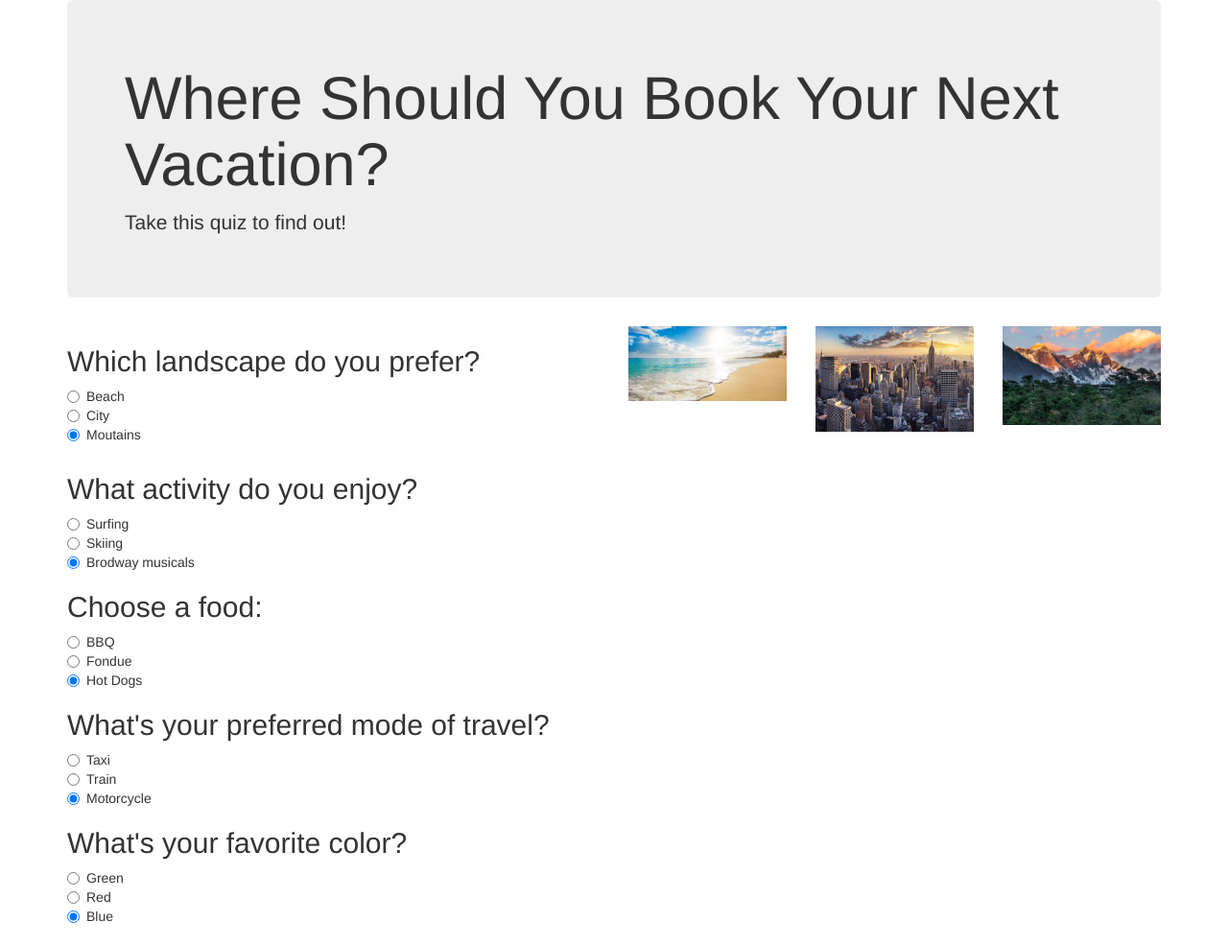
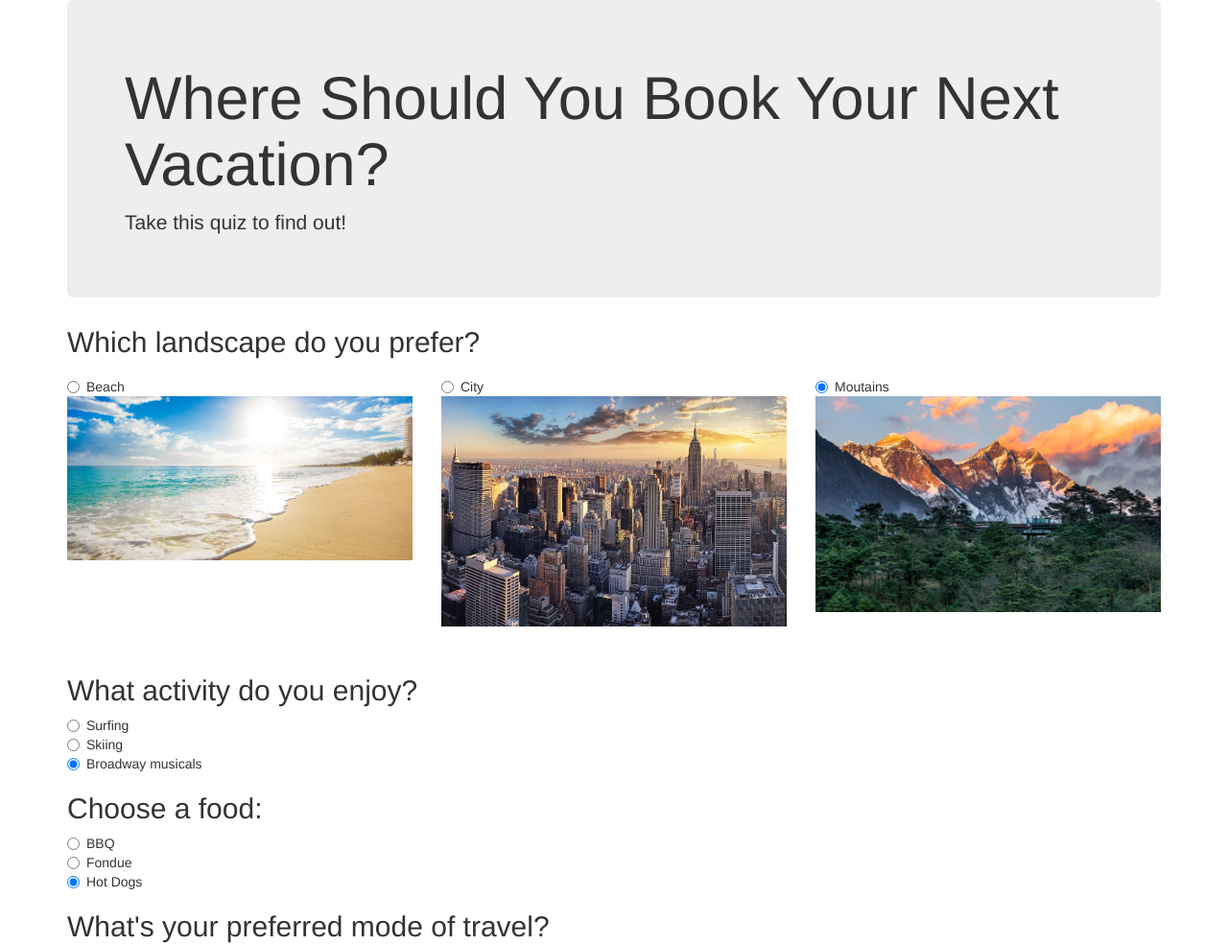
Before and after one commit to sfujiki92/vacation-quiz, a plain HTML site: page index.html in a window 1280 px wide. Shown: the top 985 px of the page at 96% size. Drawn offline with Linux system fonts and the light colour scheme.

Commit message:
Edited layout and configured image sizes

```diff
--- a/css/styles.css
+++ b/css/styles.css
@@ -1,4 +1,5 @@
-img {
+.img-responsive {
   width: 100%;
-  height: 100%;
+  height: auto;
+  display: block;
 }
--- a/index.html
+++ b/index.html
@@ -14,32 +14,36 @@
         <p>Take this quiz to find out!</p>
       </div>
       <form>
+          <h2>Which landscape do you prefer?</h2>
           <div class="row">
-        <div class="col-md-6">
-          <h2>Which landscape do you prefer?</h2>
+            <div class="col-md-4">
             <div class="radio">
               <label>
                 <input type="radio" name="landscape" value="beach" checked>
                 Beach
-            </label><br>
+              </label>
+              <img class="img-responsive" src="img/beach.jpg" alt="picture of a beach">
+              <br>
+            </div>
+            </div>
+            <div class="col-md-4">
+            <div class="radio">
               <label>
                 <input type="radio" name="landscape" value="city" checked>
                 City
-            </label><br>
+              </label>
+              <img class="img-responsive" src="img/city.jpg" alt="picture of a city">
+              <br>
+            </div>
+            </div>
+            <div class="col-md-4">
+            <div class="radio">
               <label>
                 <input type="radio" name="landscape" value="mountains" checked>
                 Moutains
               </label>
+              <img class="img-responsive" src="img/mountain.jpg" alt="picture of a mountain">
             </div>
-        </div>
-        <div class="col-md-2">
-          <img src="img/beach.jpg" alt="picture of a beach">
-        </div>
-        <div class="col-md-2">
-          <img src="img/city.jpg" alt="picture of a city">
-        </div>
-        <div class="col-md-2">
-          <img src="img/mountain.jpg" alt="picture of a mountain">
             </div>
           </div>
 
@@ -55,7 +59,7 @@
             </label><br>
             <label>
               <input type="radio" name="activity" value="broadway" checked>
-            Brodway musicals
+              Broadway musicals
             </label>
           </div>
           <h2>Choose a food:</h2>
@@ -103,6 +107,7 @@
                 Blue
               </label>
             </div>
+            <button type="submit" name="button">Submit Quiz</button>
       </form>
     </div>
   </body>
```
Lines whose indentation alone changed are shown as unchanged.
